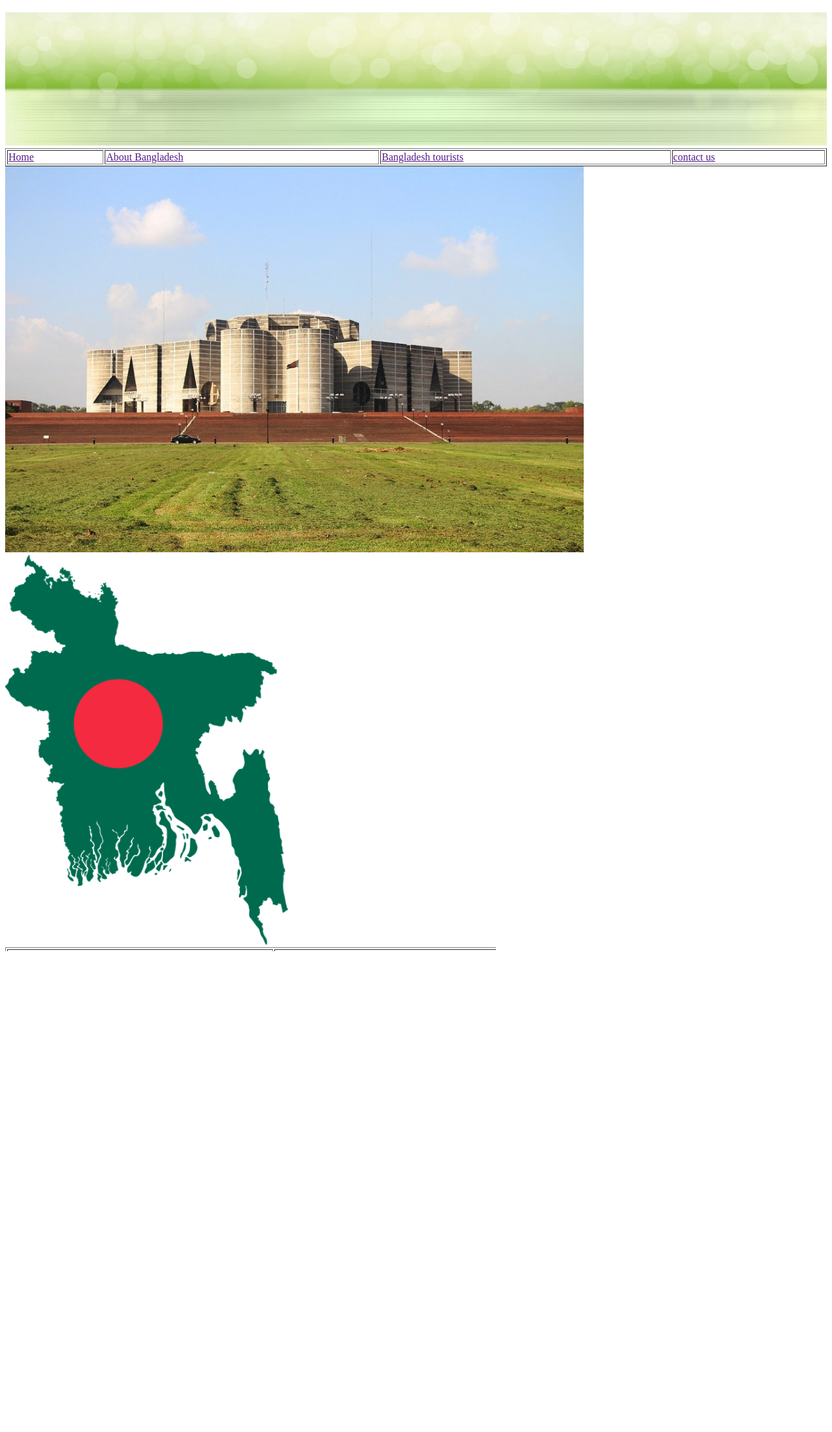
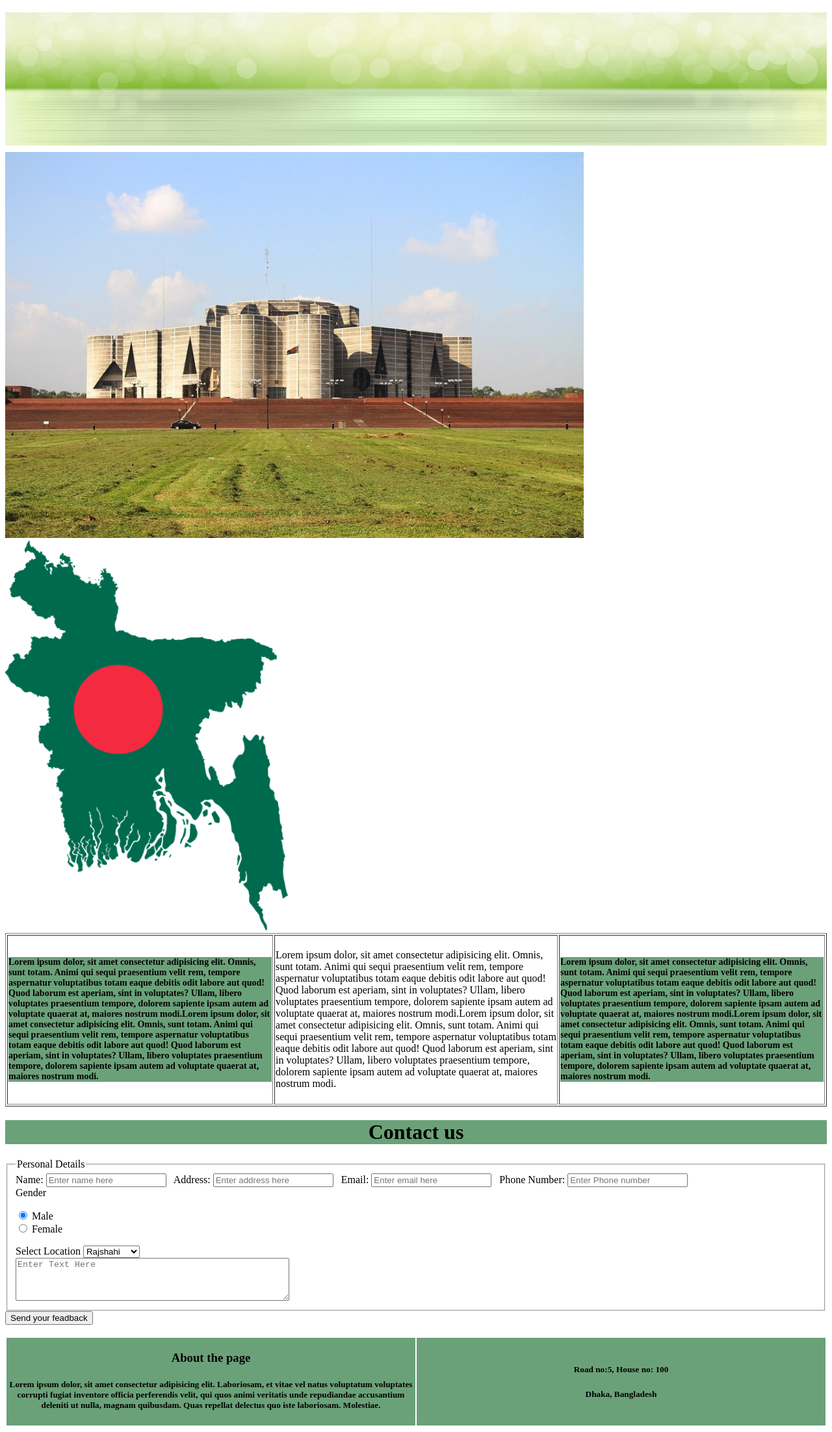
Before and after one commit to saadibna/basic-css-task, a plain HTML site: page index.html in a window 1280 px wide. Shown: the part 61-2265 px from the top of the page at 65% size. Before the commit the page ends 2130 px from the top, so only its background shows below. Drawn offline with Linux system fonts and the light colour scheme.

Commit message:
css second  commit

```diff
--- a/css/style.css
+++ b/css/style.css
@@ -1,11 +1,26 @@
 h1{
     background-color: rgb(107, 161, 121);
-    size: 40px;
+
+}
+h3{
+    color: black;
+}
+h5{
+    color: black;
 }
 h6{
     background-color: rgb(107, 161, 121);
     color: black;
     font-size: 14px;
+}
+a{
+    background-color: rgb(107, 161, 121);
+    color: black;
+
+}
+th{
+    background-color: rgb(107, 161, 121);
+    width: 50%;
 }
 p{
     color: black;
--- a/index.html
+++ b/index.html
@@ -13,12 +13,11 @@
         <img src="images/background 4.jpg" alt="images" width="100%" >
     </div>
     <div>
-        <table border="1">
+        <table >
             <tr >
-                <td> <a href="" >  Home </a> </td>
-                <td ><a href="" > About Bangladesh</a></td>
-                <td><a href="" > Bangladesh tourists</a></td>
-                <td><a href="" > contact us</a> </td>
+                <td colspan=""></td>
+                <td></td>
+                <td></td>
             </tr>
         </table>
     </div>
@@ -99,14 +98,39 @@
                     </select>
               </div>
               <div>
-                <label ></label>
-                <textarea  name="user_message" rows="4" cols="50" placeholder="Enter Text Here"></textarea>   </div>
-              <div>
+                <textarea  name="user_message" rows="4" cols="50" placeholder="Enter Text Here"></textarea>
+              </div>
+
             </fieldset>
 
               <button type="submit" >Send your feadback</button>
 
           </form>
     </div>
+    <br>
+    <div>
+        <table>
+            <tr>
+                <th colspan="1">
+                    <h3>
+                        About the page
+                    </h3>
+                    <h5>
+                        Lorem ipsum dolor, sit amet consectetur adipisicing elit. Laboriosam, et
+                        vitae vel natus voluptatum voluptates corrupti fugiat inventore officia perferendis
+                        velit, qui quos animi veritatis unde repudiandae accusantium deleniti ut nulla,
+                         magnam quibusdam. Quas repellat delectus quo iste laboriosam. Molestiae.
+                    </h5>
+
+                </td>
+                <th colspan="3">
+                    <h5>Road no:5, House no: 100</h5>
+                    <h5>Dhaka, Bangladesh</h5>
+                </td>
+            </tr>
+
+        </table>
+    </div>
+
 </body>
 </html>
```
